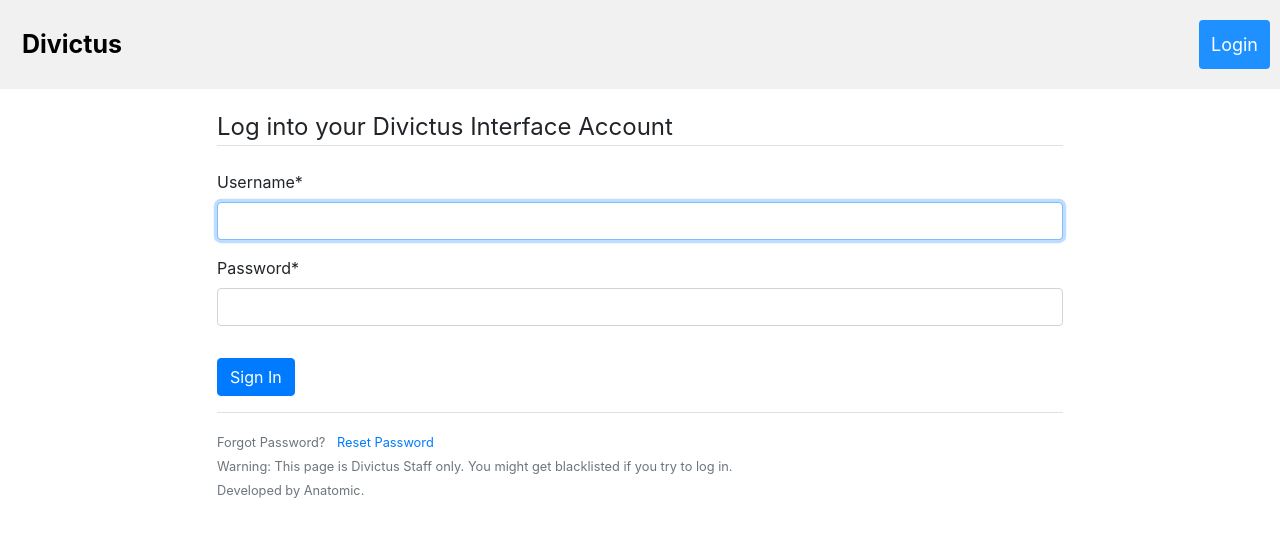
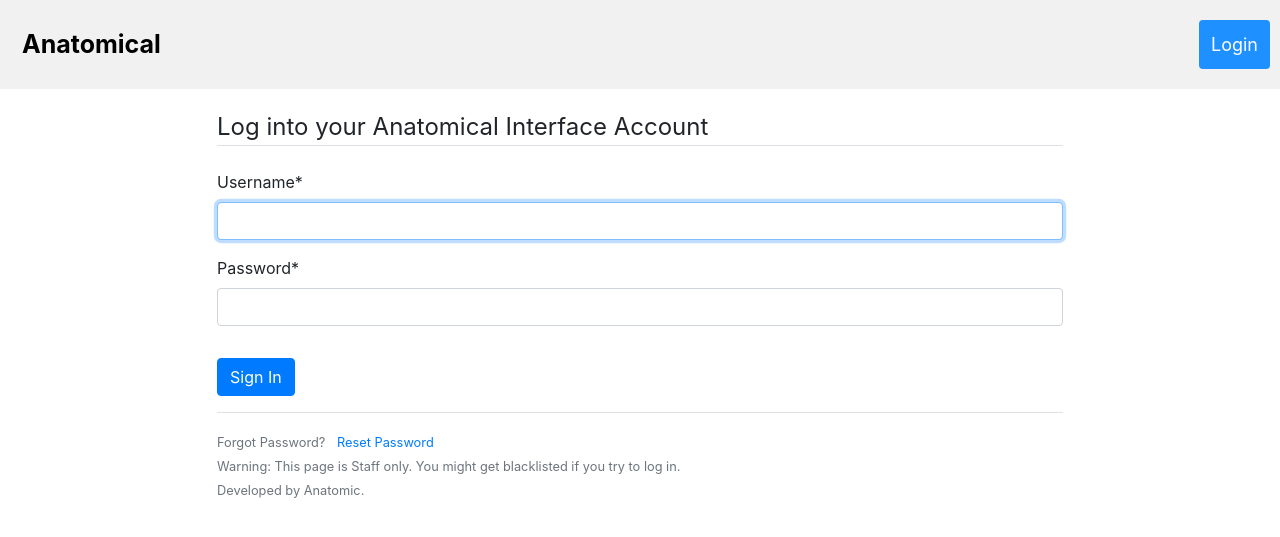
Before and after one commit to ysanatomic/AnatomicalInterface, a Django app: page /login/ in a window 1280 px wide. Shown: the top 537 px of the page. Run offline with Django 3.2, Linux system fonts and the light colour scheme; some libraries are stand-ins or nearby versions.

Commit message:
Renamed to AnatomicalInterface

```diff
--- a/DivictusInterface/asgi.py
+++ b/AnatomicalInterface/asgi.py
@@ -1,5 +1,5 @@
 """
-ASGI config for DivictusInterface project.
+ASGI config for AnatomicalInterface project.
 
 It exposes the ASGI callable as a module-level variable named ``application``.
 
@@ -9,7 +9,7 @@ https://docs.djangoproject.com/en/3.2/howto/deployment/asgi/
 
 import os
 import django
-os.environ.setdefault('DJANGO_SETTINGS_MODULE', 'DivictusInterface.settings')
+os.environ.setdefault('DJANGO_SETTINGS_MODULE', 'AnatomicalInterface.settings')
 django.setup()
 from channels.auth import AuthMiddlewareStack
 from django.core.asgi import get_asgi_application
--- a/DivictusInterface/urls.py
+++ b/AnatomicalInterface/urls.py
@@ -1,4 +1,4 @@
-"""DivictusInterface URL Configuration
+"""AnatomicalInterface URL Configuration
 
 The `urlpatterns` list routes URLs to views. For more information please see:
     https://docs.djangoproject.com/en/3.2/topics/http/urls/
--- a/DivictusInterface/wsgi.py
+++ b/AnatomicalInterface/wsgi.py
@@ -1,5 +1,5 @@
 """
-WSGI config for DivictusInterface project.
+WSGI config for AnatomicalInterface project.
 
 It exposes the WSGI callable as a module-level variable named ``application``.
 
@@ -11,6 +11,6 @@ import os
 
 from django.core.wsgi import get_wsgi_application
 
-os.environ.setdefault('DJANGO_SETTINGS_MODULE', 'DivictusInterface.settings')
+os.environ.setdefault('DJANGO_SETTINGS_MODULE', 'AnatomicalInterface.settings')
 
 application = get_wsgi_application()
--- a/interface/consumers.py
+++ b/interface/consumers.py
@@ -11,11 +11,11 @@ from django.contrib.auth.models import User
 from .serverFunctions.getPlayers import getPlayerCount
 from .supportFunctions.tickets import *
 from django.core.paginator import Paginator
-from DivictusInterface.secret import litebansconfig
+from AnatomicalInterface.secret import litebansconfig
 import mysql.connector
 from datetime import date, datetime, timedelta
 
-r = redis.Redis(host='localhost', port=6380, db=0)
+r = redis.Redis(host='localhost', port=6379, db=0)
 channel_layer = get_channel_layer()
 
 
@@ -254,7 +254,7 @@ class ServerConsumer(AsyncWebsocketConsumer):
             return
         print(text_data_json)
         redis = await aioredis.create_redis(
-        'redis://localhost:6380')
+        'redis://localhost:6379/0')
         if "inquiryResponse" in text_data_json:
             text_data_json = text_data_json["inquiryResponse"]
             ticket = text_data_json["ticket"]
--- a/interface/forms.py
+++ b/interface/forms.py
@@ -19,4 +19,4 @@ class AddNoteForm(forms.ModelForm):
 
 
 class Search(forms.Form):
-	search = forms.CharField(label='', widget=forms.TextInput(attrs={'placeholder': 'Search in Divictus Interface', 'class': 'search-box'}))
+	search = forms.CharField(label='', widget=forms.TextInput(attrs={'placeholder': 'Search in Anatomical Interface', 'class': 'search-box'}))
--- a/interface/templates/interface/base.html
+++ b/interface/templates/interface/base.html
@@ -5,7 +5,7 @@
         <link rel="stylesheet" href="https://maxcdn.bootstrapcdn.com/bootstrap/4.0.0/css/bootstrap.min.css" integrity="sha384-Gn5384xqQ1aoWXA+058RXPxPg6fy4IWvTNh0E263XmFcJlSAwiGgFAW/dAiS6JXm" crossorigin="anonymous">
         {% load static %}
         <link rel="stylesheet" type="text/css" href="{% static 'interface/base.css' %}">
-        <title>Divictus</title>
+        <title>Anatomical</title>
 
         <script src="https://code.jquery.com/jquery-3.2.1.slim.min.js" integrity="sha384-KJ3o2DKtIkvYIK3UENzmM7KCkRr/rE9/Qpg6aAZGJwFDMVNA/GpGFF93hXpG5KkN" crossorigin="anonymous"></script>
         <script src="https://cdnjs.cloudflare.com/ajax/libs/popper.js/1.12.9/umd/popper.min.js" integrity="sha384-ApNbgh9B+Y1QKtv3Rn7W3mgPxhU9K/ScQsAP7hUibX39j7fakFPskvXusvfa0b4Q" crossorigin="anonymous"></script>
@@ -15,7 +15,7 @@
 
     <body>
         <div class="header">
-            <a href="/" class="logo">Divictus</a>
+            <a href="/" class="logo">Anatomical</a>
             <div class="header-right">
                 {% if user.is_authenticated %}
                     <!-- <a  href="/">Home</a> -->
--- a/interface/templates/interface/profile.html
+++ b/interface/templates/interface/profile.html
@@ -50,8 +50,8 @@
     <br>
     <b><p>Information about the Interface:</p></b>
     <p>Made by <i>Anatomic.</i> <br>
-    The entire platform can be found on <a href="https://github.com/ysanatomic/DivictusInterface/" target="_blank">GitHub</a>.<br>
-    The plugin that the platform uses can also be found on <a href="https://github.com/ysanatomic/divictus-interface-plugin/" target="_blank">GitHub</a>.<br>
+    The entire platform can be found on <a href="https://github.com/ysanatomic/AnatomicalInterface/" target="_blank">GitHub</a>.<br>
+    The plugin that the platform uses can also be found on <a href="https://github.com/ysanatomic/anatomical-interface-plugin/" target="_blank">GitHub</a>.<br>
     The web app and platform are licensed under <a href="https://gist.github.com/kn9ts/cbe95340d29fc1aaeaa5dd5c059d2e60" target="_blank">GPLv3</a>.
     </p>
 
--- a/interface/templates/registration/login.html
+++ b/interface/templates/registration/login.html
@@ -12,7 +12,7 @@
         <form method="POST">
             {% csrf_token %}
             <fieldset class="form-group">
-                <legend class="border-bottom mb-4">Log into your Divictus Interface Account</legend>
+                <legend class="border-bottom mb-4">Log into your Anatomical Interface Account</legend>
                 {{ form | crispy }}
             </fieldset>
             <div class="form-group">
@@ -24,7 +24,7 @@
                 Forgot Password? <a class="ml-2" href="{% url 'password_reset' %}">Reset Password</a><br>
             </small>
             <small class="text-muted">
-                Warning: This page is Divictus Staff only. You might get blacklisted if you try to log in.<br>
+                Warning: This page is Staff only. You might get blacklisted if you try to log in.<br>
             </small>
             <small class="text-muted">
                 Developed by Anatomic.<br>
--- a/interface/templates/registration/login_o.html
+++ b/interface/templates/registration/login_o.html
@@ -37,5 +37,5 @@
 <p><a href="{% url 'password_reset' %}">Lost password?</a></p>
 
 
-<h1>This is Divictus Staff Only Page. Any attempts of log in from non-staff might get your IP blacklisted! </h1>
+<h1>This is Staff Only Page. Any attempts of log in from non-staff might get your IP blacklisted! </h1>
 {% endblock %}
--- a/interface/views.py
+++ b/interface/views.py
@@ -17,7 +17,7 @@ from django.contrib import messages
 from datetime import datetime
 from django.core.paginator import Paginator
 import mysql.connector
-from DivictusInterface.secret import litebansconfig
+from AnatomicalInterface.secret import litebansconfig
 import uuid
 
 channel_layer = get_channel_layer()
--- a/manage.py
+++ b/manage.py
@@ -6,7 +6,7 @@ import sys
 
 def main():
     """Run administrative tasks."""
-    os.environ.setdefault('DJANGO_SETTINGS_MODULE', 'DivictusInterface.settings')
+    os.environ.setdefault('DJANGO_SETTINGS_MODULE', 'AnatomicalInterface.settings')
     try:
         from django.core.management import execute_from_command_line
     except ImportError as exc:
--- a/requirments.txt
+++ b/requirments.txt
@@ -4,7 +4,6 @@ async-timeout==3.0.1
 attrs==21.2.0
 autobahn==21.3.1
 Automat==20.2.0
-cffi==1.14.6
 channels==3.0.4
 channels-redis==3.3.0
 click==8.0.1
```
Also changed, not shown: AnatomicalInterface/settings.py (renamed from DivictusInterface/settings.py, +4 -4 lines), AnatomicalInterface/__init__.py (added), README.md, 1 other file.
